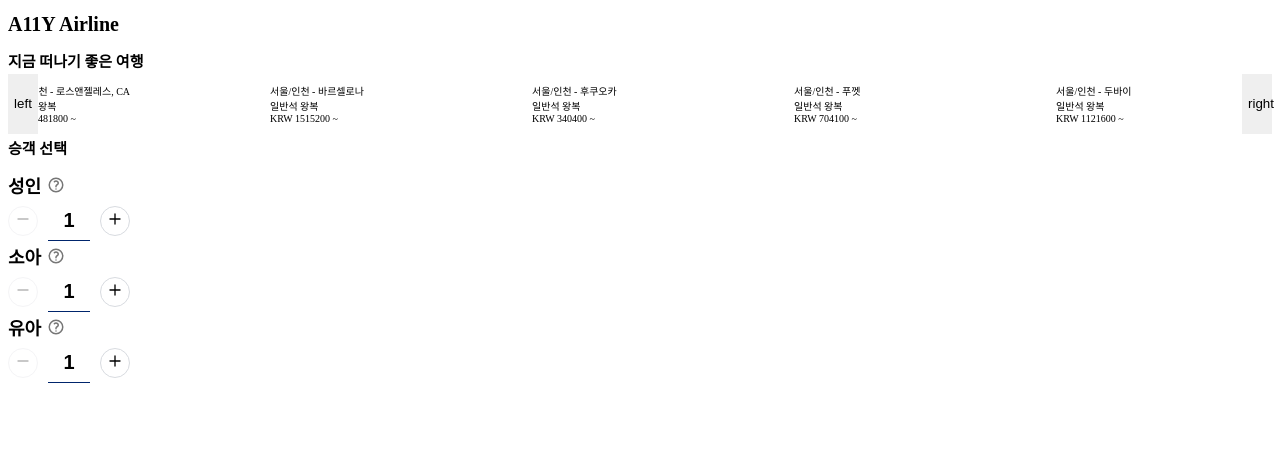
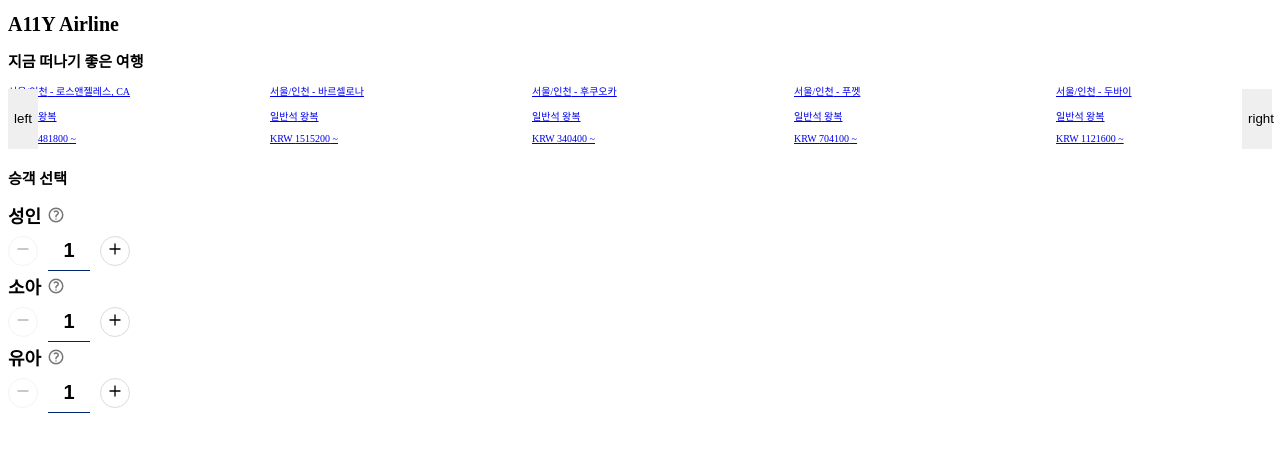
Before and after one commit to woowacourse/a11y-airline, a React app: page / in a window 1280 px wide. Shown: the top 452 px of the page. Built offline with nearby package versions, Linux system fonts and the light colour scheme.

Commit message:
feat: add aria attributes

```diff
--- a/src/App.tsx
+++ b/src/App.tsx
@@ -11,9 +11,7 @@ const App = () => {
       <h2>지금 떠나기 좋은 여행</h2>
       <Carousel>
         {recommendations.map((recommendation) => (
-          <li key={recommendation.id}>
-            <ItemCard {...recommendation} />
-          </li>
+          <ItemCard key={recommendation.id} {...recommendation} />
         ))}
       </Carousel>
       <h2>승객 선택</h2>
--- a/src/components/Carousel/index.tsx
+++ b/src/components/Carousel/index.tsx
@@ -27,6 +27,8 @@ const Carousel = (props: React.OlHTMLAttributes<HTMLUListElement>) => {
         onClick={() => {
           browseItem((prev) => prev - 1);
         }}
+        aria-label="이전"
+        aria-disabled
       >
         left
       </button>
@@ -36,6 +38,8 @@ const Carousel = (props: React.OlHTMLAttributes<HTMLUListElement>) => {
         onClick={() => {
           browseItem((prev) => prev + 1);
         }}
+        aria-label="다음"
+        aria-disabled
       >
         right
       </button>
--- a/src/components/ItemCard/index.tsx
+++ b/src/components/ItemCard/index.tsx
@@ -1,3 +1,4 @@
+import React from 'react';
 import {
   LocationCode,
   LOCATION_CODES,
@@ -8,6 +9,15 @@ import {
 } from '../../constants/flight';
 import styles from './ItemCard.module.css';
 
+type ItemCardProps = React.LiHTMLAttributes<HTMLLIElement> & {
+  id: number;
+  departure: LocationCode;
+  destination: LocationCode;
+  seat: Seat;
+  tripType: TripType;
+  price: number;
+};
+
 const ItemCard = ({
   id,
   departure,
@@ -15,24 +25,23 @@ const ItemCard = ({
   seat,
   tripType,
   price,
-}: {
-  id: number;
-  departure: LocationCode;
-  destination: LocationCode;
-  seat: Seat;
-  tripType: TripType;
-  price: number;
-}) => {
+  ...props
+}: ItemCardProps) => {
   return (
-    <div className={styles.layout}>
-      <span>
-        {LOCATION_CODES[departure]} - {LOCATION_CODES[destination]}
-      </span>
-      <span>
-        {SEATS[seat]} {TRIP_TYPES[tripType]}
-      </span>
-      <span>KRW {price} ~</span>
-    </div>
+    <li className={styles.layout} {...props}>
+      <a
+        aria-label={`${LOCATION_CODES[departure]} - ${LOCATION_CODES[destination]} ${SEATS[seat]} ${TRIP_TYPES[tripType]} ${price}원부터`}
+        href={`https://www.koreanair.com/booking/best-prices?departureCode=${departure}&destinationCode=${destination}&cabin=${seat}&tripType=${tripType}&duration=7`}
+      >
+        <span aria-hidden>
+          {LOCATION_CODES[departure]} - {LOCATION_CODES[destination]}
+        </span>
+        <p aria-hidden>
+          {SEATS[seat]} {TRIP_TYPES[tripType]}
+        </p>
+        <p aria-hidden>KRW {price} ~</p>
+      </a>
+    </li>
   );
 };
 
```
